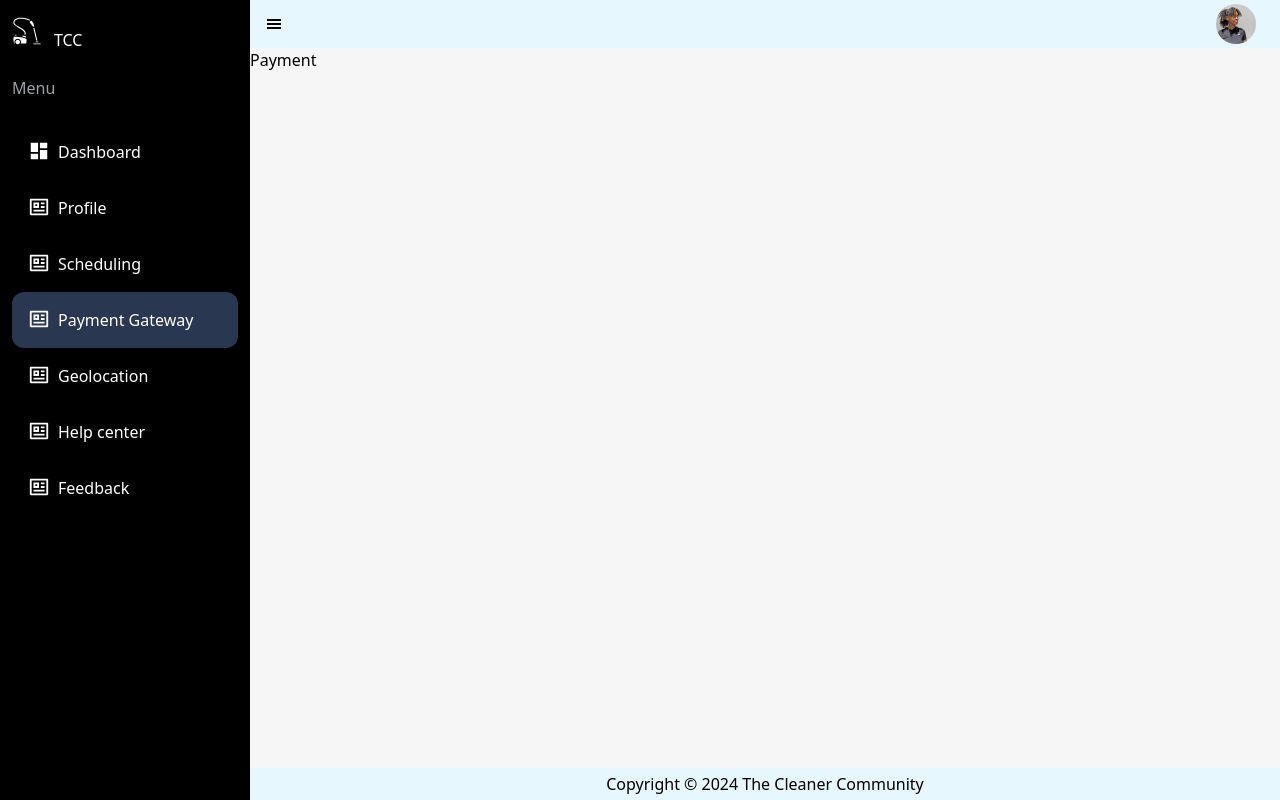
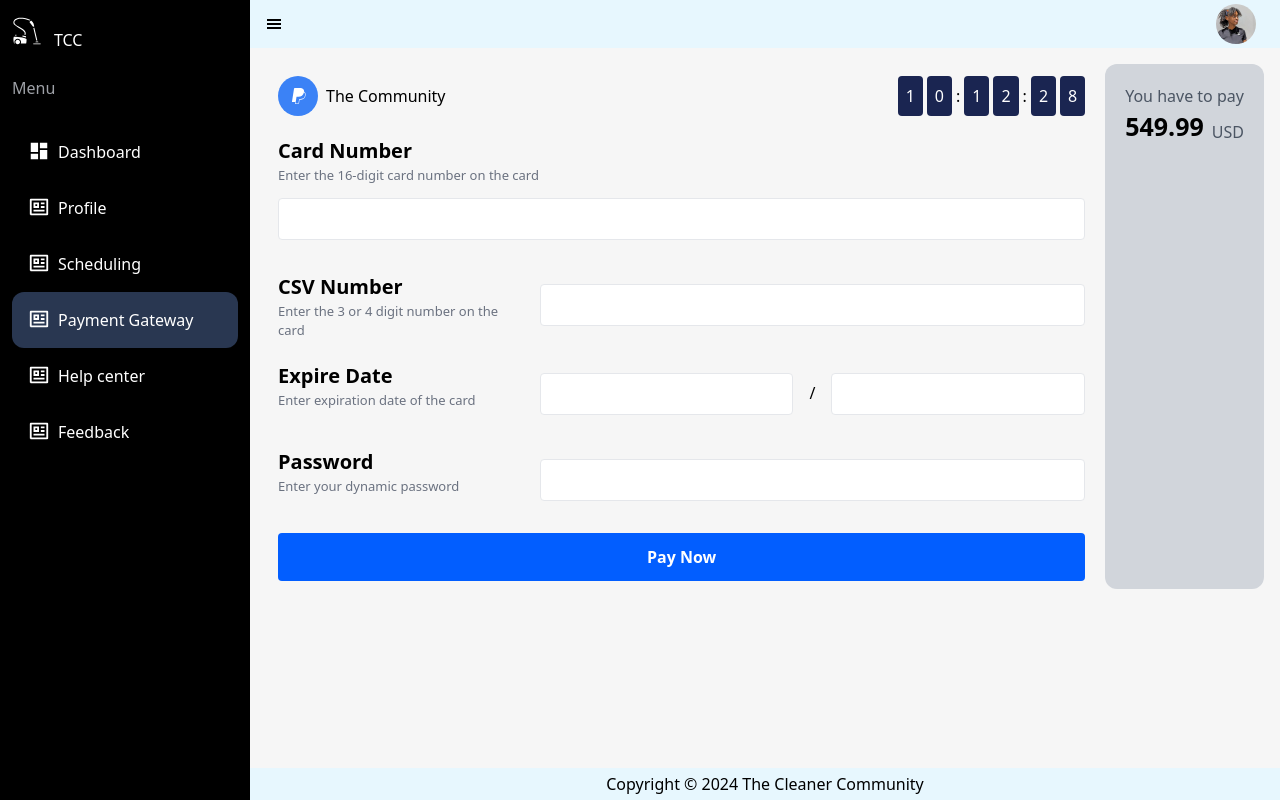
Before and after one commit to angeiradu/The_Cleaner_Community, a React (Create React App) app: page /payment in a window 1280 px wide. Built offline with nearby package versions, Linux system fonts and the light colour scheme.

Commit message:
done with payment gateway page

```diff
--- a/src/Data/SidebarData.js
+++ b/src/Data/SidebarData.js
@@ -21,11 +21,11 @@ export const SidebarData = [
         name: 'Payment Gateway',
         path: '/payment',
     },
-    {
-        icons:<RiProfileLine />,
-        name: 'Geolocation',
-        path: '/geolocation',
-    },
+    // {
+    //     icons:<RiProfileLine />,
+    //     name: 'Geolocation',
+    //     path: '/geolocation',
+    // },
     {
         icons:<RiProfileLine />,
         name: 'Help center',
--- a/src/Pages/Payment.jsx
+++ b/src/Pages/Payment.jsx
@@ -1,7 +1,185 @@
-import React from 'react'
+import React, { useState, useEffect } from 'react';
+import { BsPaypal } from "react-icons/bs";
+export default function Payment() {
+  const [cardNumber, setCardNumber] = useState('');
+  const [csvNumber, setCsvNumber] = useState('');
+  const [month, setMonth] = useState('');
+  const [year, setYear] = useState('');
+  const [password, setPassword] = useState('');
 
-export default function Payment() {
+  const [cardNumberError, setCardNumberError] = useState('');
+  const [csvNumberError, setCsvNumberError] = useState('');
+  const [monthError, setMonthError] = useState('');
+  const [yearError, setYearError] = useState('');
+  const [passwordError, setPasswordError] = useState('');
+  const [time, setTime] = useState(new Date());
+
+  useEffect(() => {
+    const interval = setInterval(() => {
+      setTime(new Date());
+    }, 1000);
+
+    return () => clearInterval(interval);
+  }, []);
+  const handleSubmit = (e) => {
+    e.preventDefault();
+
+    // Reset previous errors
+    setCardNumberError('');
+    setCsvNumberError('');
+    setMonthError('');
+    setYearError('');
+    setPasswordError('');
+
+    // Perform validation
+    if (cardNumber.length !== 16 || isNaN(cardNumber)) {
+      setCardNumberError('Please enter a valid 16-digit card number.');
+      return;
+    }
+
+    if (csvNumber.length !== 3 && csvNumber.length !== 4 || isNaN(csvNumber)) {
+      setCsvNumberError('Please enter a valid 3 or 4-digit CSV number.');
+      return;
+    }
+
+    if (isNaN(month) || month < 1 || month > 12) {
+      setMonthError('Please enter a valid month (1-12).');
+      return;
+    }
+
+    if (isNaN(year) || year.length !== 2) {
+      setYearError('Please enter a valid 2-digit year.');
+      return;
+    }
+
+    if (isNaN(password) || password.length !== 4) {
+      setPasswordError('Please enter a valid 4-digit password.');
+      return;
+    }
+
+    alert('Payment Successful!');
+  };
+  const hours = ('0' + time.getHours()).slice(-2);
+  const minutes = ('0' + time.getMinutes()).slice(-2);
+  const seconds = ('0' + time.getSeconds()).slice(-2);
   return (
-    <div>Payment</div>
+    <div className='p-4 '>
+      <div className='xl:flex lg:flex md:flex gap-2'>
+          <div className='w-full p-3'>
+            <div className='flex justify-between'>
+              <div className='flex gap-2'>
+                  <div className='bg-blue-500 w-[40px] p-2 rounded-full h-[40px] text-white pt-3 pl-3'><BsPaypal /></div>
+                  <div className='pt-2'> The Community</div>
+              </div>
+              <div className='flex gap-1 text-white'>
+                <div className='bg-[#1a2551] py-[2px] rounded px-2 pt-2'>{hours[0]}</div>
+                <div className='bg-[#1a2551] py-[2px] rounded px-2 pt-2'>{hours[1]}</div>
+                <div className='text-black pt-2'>:</div>
+                <div className='bg-[#1a2551] py-[2px] rounded px-2 pt-2'>{minutes[0]}</div>
+                <div className='bg-[#1a2551] py-[2px] rounded px-2 pt-2'>{minutes[1]}</div>
+                <div className='text-black pt-2'>:</div>
+                <div className='bg-[#1a2551] py-[2px] rounded px-2 pt-2'>{seconds[0]}</div>
+                <div className='bg-[#1a2551] py-[2px] rounded px-2 pt-2'>{seconds[1]}</div>
+              </div>
+            </div>
+            <div className='my-5'>
+              <form onSubmit={handleSubmit}>
+                <div className='font-bold text-[20px]'>Card Number</div>
+                <div className='text-[13px] text-gray-500'>Enter the 16-digit card number on the card</div>
+                <div>
+                  <input
+                    type="number"
+                    name="cardnumber"
+                    value={cardNumber}
+                    onChange={(e) => setCardNumber(e.target.value)}
+                    className='my-3 border rounded py-2 w-full px-2'
+                    id=""
+                  />
+                  <div className="text-red-500">{cardNumberError}</div>
+                </div>
+                <div className='my-5 flex gap-8'>
+                  <div className='w-[340px]'>
+                    <div className='font-bold text-[20px]'>CSV Number</div>
+                    <div className='text-[13px] text-gray-500'>Enter the 3 or 4 digit number on the card</div>
+                  </div>
+                  <div className='w-full'>
+                    <input
+                      type="number"
+                      name="csvnumber"
+                      value={csvNumber}
+                      onChange={(e) => setCsvNumber(e.target.value)}
+                      className='my-3 border rounded py-2 w-full px-2'
+                      id=""
+                    />
+                    <div className="text-red-500">{csvNumberError}</div>
+                  </div>
+                </div>
+                <div className='my-5 flex gap-8'>
+                  <div className='w-[340px]'>
+                    <div className='font-bold text-[20px]'>Expire Date</div>
+                    <div className='text-[13px] text-gray-500'>Enter expiration date of the card</div>
+                  </div>
+                  <div className='w-full flex gap-4'>
+                    <div className='w-full'><input
+                      type="number"
+                      name="month"
+                      value={month}
+                      min="1"
+                      max="12"
+                      onChange={(e) => setMonth(e.target.value)}
+                      className='my-3 border rounded py-2 w-full px-2'
+                      id=""
+                    />
+                    <div className="text-red-500">{monthError}</div>
+                    </div>
+                    <div className='pt-5'>/</div>
+                    <div className='w-full'><input
+                      type="number"
+                      name="year"
+                      value={year}
+                      min="0"
+                      max="99"
+                      onChange={(e) => setYear(e.target.value)}
+                      className='my-3 border rounded py-2 w-full px-2'
+                      id=""
+                    />
+                    <div className="text-red-500">{yearError}</div>
+                    </div>
+                  </div>
+                </div>
+                <div className='my-5 flex gap-8'>
+                  <div className='w-[340px]'>
+                    <div className='font-bold text-[20px]'>Password</div>
+                    <div className='text-[13px] text-gray-500'>Enter your dynamic password</div>
+                  </div>
+                  <div className='w-full'>
+                    <input
+                      type="number"
+                      name="password"
+                      value={password}
+                      min="0"
+                      max="9999"
+                      onChange={(e) => setPassword(e.target.value)}
+                      className='my-3 border rounded py-2 w-full px-2'
+                      id=""
+                    />
+                    <div className="text-red-500">{passwordError}</div>
+                  </div>
+                </div>
+                <div className='my-5'>
+                 <button type="submit" className='text-white bg-[#025eff] rounded font-bold py-3 px-3 w-full'>Pay Now</button>
+                </div>
+              </form>
+            </div>
+          </div>
+          <div className='bg-gray-300 rounded-xl p-5 mb-6'>
+              <div className='text-gray-600'>You have to pay</div>
+              <div className='flex gap-2'>
+                <div className='text-[25px] font-bold'>549.99</div>
+                <div className='text-gray-600 pt-3'>USD</div>
+              </div>
+          </div>
+      </div>
+    </div>
   )
 }
```
